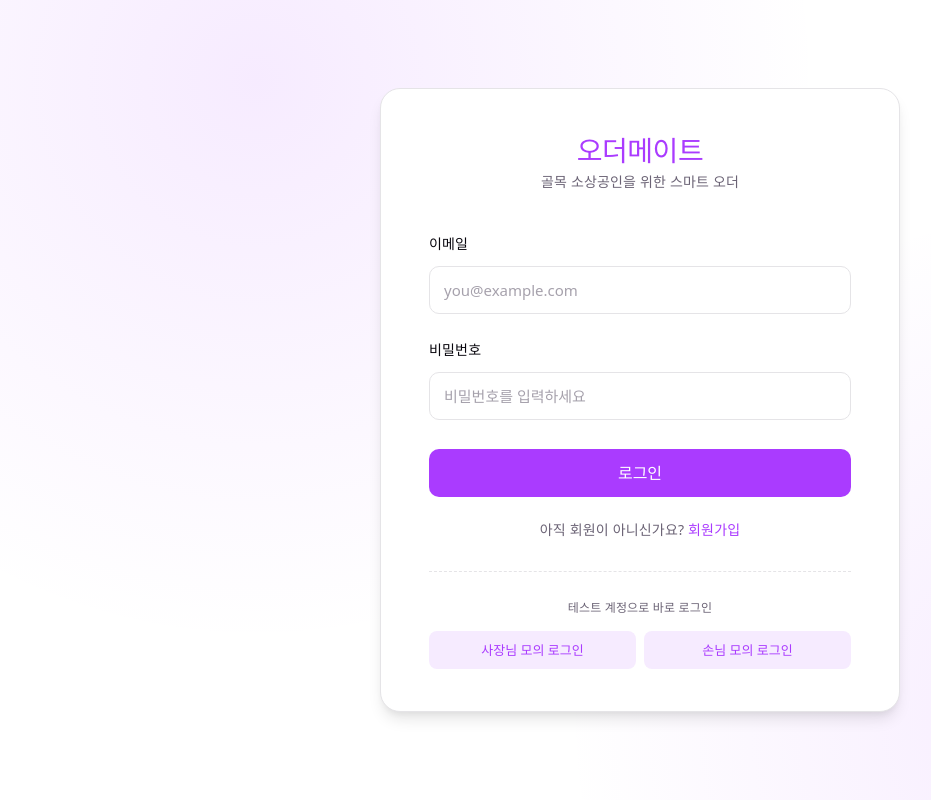
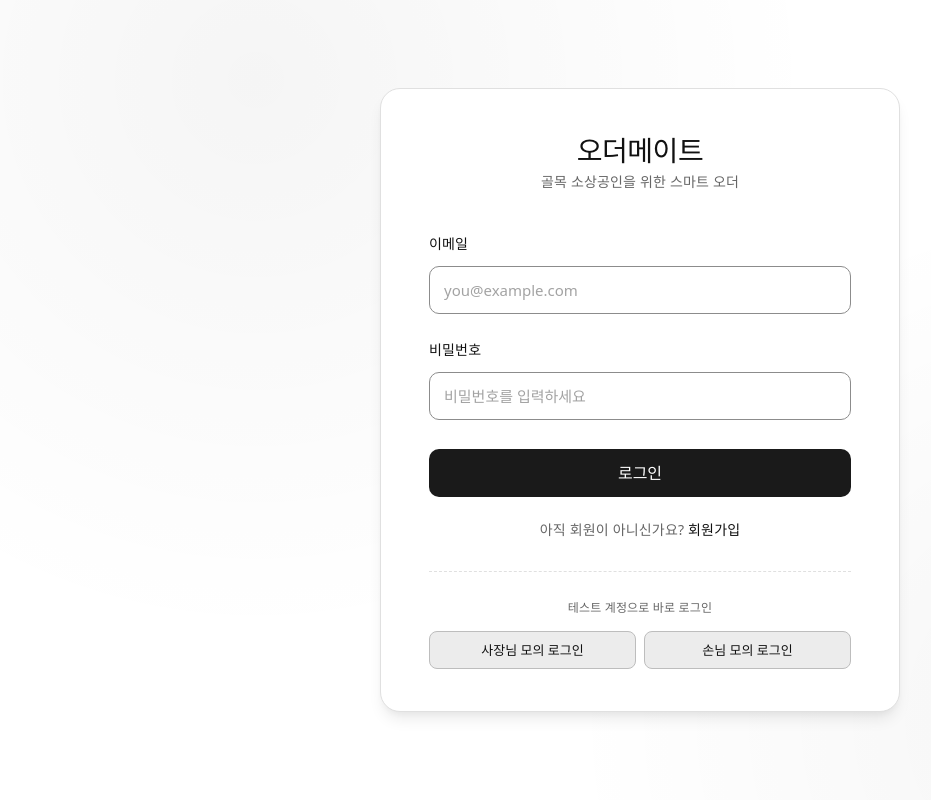
Before and after one commit to 2KdevMiniProject2/Rookies_MiniProject2, a React (Vite) app: page /login in a window 1280 px wide. Shown: the whole page, without its empty margins (0-931 px from the left). Built offline with nearby package versions, Linux system fonts and the light colour scheme.

Commit message:
로그인/회원가입 화면 수정

```diff
--- a/src/features/auth/AuthForm.module.css
+++ b/src/features/auth/AuthForm.module.css
@@ -1,28 +1,94 @@
 .page {
+  /*
+   * 흑백(무채색) 로컬 색상 변수 — 팀 공통 루트 변수(--accent 등)와 분리
+   * 라이트: 흰 배경 · 검정 텍스트 · 검정 버튼
+   * 다크 모드 블록은 아래에 주석으로 보관 중 → 현재는 OS 테마와 무관하게 항상 라이트로 고정
+   */
+  --auth-bg: #ffffff;
+  --auth-surface: #ffffff;
+  --auth-text: #111111;
+  --auth-text-muted: #666666;
+  --auth-border: #e0e0e0;
+  --auth-border-strong: #9e9e9e;
+  --auth-primary: #1a1a1a;
+  --auth-on-primary: #ffffff;
+  --auth-soft: rgba(0, 0, 0, 0.06);
+  --auth-glow: rgba(0, 0, 0, 0.04);
+  --auth-shadow:
+    rgba(0, 0, 0, 0.08) 0 10px 15px -3px, rgba(0, 0, 0, 0.04) 0 4px 6px -2px;
+  /* 입력칸 테두리 — 흰 배경 대비 약 3.4:1로 경계가 분명하게 보이는 회색, 포커스는 검정 */
+  --auth-input-border: #8c8c8c;
+  --auth-input-border-focus: #000000;
+  /* 모의 로그인 버튼 — 카드 배경과 구분되는 회색 면 + 얇은 테두리 */
+  --auth-mock-bg: #ececec;
+  --auth-mock-bg-hover: #e0e0e0;
+  --auth-mock-border: #bdbdbd;
+
   flex: 1;
   display: flex;
   align-items: center;
   justify-content: center;
   padding: 48px 16px;
   text-align: left;
+  /* 루트(:root)의 보라빛 회색 글자색이 상속되지 않도록 무채색으로 고정 */
+  color: var(--auth-text);
 
   /*
    * breakout: #root(최대 1126px) 박스를 벗어나 배경을 화면 전체 폭으로 (StoreListPage와 같은 방식)
    * border-box: 좌우 padding이 100vw에 더해지면 카드가 가운데에서 밀리므로 폭 안에 포함
-   * 마지막 var(--bg) 레이어는 #root의 좌우 테두리 선이 비치지 않도록 덮는 용도
+   * 마지막 var(--auth-bg) 레이어는 #root의 좌우 테두리 선이 비치지 않도록 덮는 용도
    */
   width: 100vw;
   margin-left: calc(-50vw + 50%);
   box-sizing: border-box;
   background:
-    radial-gradient(circle at 20% 10%, var(--accent-bg), transparent 45%),
-    radial-gradient(circle at 85% 90%, var(--accent-bg), transparent 40%),
-    var(--bg);
+    radial-gradient(circle at 20% 10%, var(--auth-glow), transparent 45%),
+    radial-gradient(circle at 85% 90%, var(--auth-glow), transparent 40%),
+    var(--auth-bg);
 }
 
-/* 100vw의 스크롤바 폭만큼 생기는 가로 넘침을 로그인/회원가입 화면이 떠 있는 동안에만 잘라냄 */
+/*
+ * [비활성] 다크 모드 — 다시 쓰려면 이 주석을 풀고, 아래 html 규칙의 `color-scheme: light`도 제거할 것
+ *
+ * @media (prefers-color-scheme: dark) {
+ *   .page {
+ *     --auth-bg: #111111;
+ *     --auth-surface: #1a1a1a;
+ *     --auth-text: #f2f2f2;
+ *     --auth-text-muted: #a0a0a0;
+ *     --auth-border: #333333;
+ *     --auth-border-strong: #777777;
+ *     --auth-primary: #e6e6e6;
+ *     --auth-on-primary: #111111;
+ *     --auth-soft: rgba(255, 255, 255, 0.08);
+ *     --auth-glow: rgba(255, 255, 255, 0.05);
+ *     --auth-shadow:
+ *       rgba(0, 0, 0, 0.5) 0 10px 15px -3px, rgba(0, 0, 0, 0.3) 0 4px 6px -2px;
+ *     --auth-input-border: #6e6e6e;
+ *     --auth-input-border-focus: #ffffff;
+ *     --auth-mock-bg: #262626;
+ *     --auth-mock-bg-hover: #303030;
+ *     --auth-mock-border: #4a4a4a;
+ *   }
+ * }
+ */
+
+/*
+ * 로그인/회원가입 화면이 떠 있는 동안에만 적용
+ * - overflow-x: 100vw의 스크롤바 폭만큼 생기는 가로 넘침을 잘라냄
+ * - color-scheme: 루트의 `light dark` 때문에 OS 다크 모드에서 스크롤바·입력칸 등
+ *   브라우저 기본 요소가 어둡게 그려지는 것을 막고 라이트로 고정
+ */
 :global(html):has(.page) {
   overflow-x: clip;
+  color-scheme: light;
+}
+
+/* 버튼·링크의 브라우저 기본 포커스 테두리(파란색) 대신 무채색 테두리 */
+.page button:focus-visible,
+.page a:focus-visible {
+  outline: 2px solid var(--auth-text);
+  outline-offset: 2px;
 }
 
 .card {
@@ -30,10 +96,10 @@
   max-width: 520px;
   padding: 48px 48px 42px;
   box-sizing: border-box;
-  background: var(--bg);
-  border: 1px solid var(--border);
+  background: var(--auth-surface);
+  border: 1px solid var(--auth-border);
   border-radius: 20px;
-  box-shadow: var(--shadow);
+  box-shadow: var(--auth-shadow);
 }
 
 .header {
@@ -52,13 +118,13 @@
   font-size: 28px;
   font-weight: 700;
   letter-spacing: -0.5px;
-  color: var(--accent);
+  color: var(--auth-text);
 }
 
 .subtitle {
   margin-top: 6px;
   font-size: 14px;
-  color: var(--text);
+  color: var(--auth-text-muted);
 }
 
 .form {
@@ -76,7 +142,7 @@
 .label {
   font-size: 14px;
   font-weight: 600;
-  color: var(--text-h);
+  color: var(--auth-text);
 }
 
 .input {
@@ -84,22 +150,25 @@
   padding: 0 14px;
   font: inherit;
   font-size: 15px;
-  color: var(--text-h);
-  background: var(--bg);
-  border: 1px solid var(--border);
+  color: var(--auth-text);
+  background: var(--auth-surface);
+  border: 1px solid var(--auth-input-border);
   border-radius: 10px;
   outline: none;
   transition: border-color 0.15s, box-shadow 0.15s;
 }
 
 .input::placeholder {
-  color: var(--text);
+  color: var(--auth-text-muted);
   opacity: 0.6;
 }
 
+/* 포커스: 검정 테두리 + 안쪽 1px 그림자로 2px처럼 두껍게 (레이아웃 흔들림 없이) + 바깥 옅은 링 */
 .input:focus {
-  border-color: var(--accent);
-  box-shadow: 0 0 0 3px var(--accent-bg);
+  border-color: var(--auth-input-border-focus);
+  box-shadow:
+    0 0 0 1px var(--auth-input-border-focus),
+    0 0 0 4px var(--auth-soft);
 }
 
 .input:disabled {
@@ -132,8 +201,8 @@
   font: inherit;
   font-size: 16px;
   font-weight: 600;
-  color: #fff;
-  background: var(--accent);
+  color: var(--auth-on-primary);
+  background: var(--auth-primary);
   border: none;
   border-radius: 10px;
   cursor: pointer;
@@ -157,12 +226,12 @@
   margin-top: 20px;
   font-size: 14px;
   text-align: center;
-  color: var(--text);
+  color: var(--auth-text-muted);
 }
 
 .signupLink {
   font-weight: 600;
-  color: var(--accent);
+  color: var(--auth-text);
   text-decoration: none;
 }
 
@@ -173,13 +242,13 @@
 .mock {
   margin-top: 28px;
   padding-top: 20px;
-  border-top: 1px dashed var(--border);
+  border-top: 1px dashed var(--auth-border);
   text-align: center;
 }
 
 .mockLabel {
   font-size: 12px;
-  color: var(--text);
+  color: var(--auth-text-muted);
 }
 
 .mockButtons {
@@ -193,16 +262,17 @@
   height: 38px;
   font: inherit;
   font-size: 13px;
-  color: var(--accent);
-  background: var(--accent-bg);
-  border: 1px solid transparent;
+  color: var(--auth-text);
+  background: var(--auth-mock-bg);
+  border: 1px solid var(--auth-mock-border);
   border-radius: 8px;
   cursor: pointer;
-  transition: border-color 0.15s;
+  transition: border-color 0.15s, background-color 0.15s;
 }
 
 .mockButton:hover {
-  border-color: var(--accent-border);
+  background: var(--auth-mock-bg-hover);
+  border-color: var(--auth-input-border);
 }
 
 /* ---------- 회원가입: 역할 선택 ---------- */
@@ -222,14 +292,14 @@
   flex-direction: column;
   gap: 2px;
   padding: 14px;
-  border: 1px solid var(--border);
+  border: 1px solid var(--auth-border);
   border-radius: 12px;
   cursor: pointer;
   transition: border-color 0.15s, background 0.15s, box-shadow 0.15s;
 }
 
 .roleOption:hover {
-  border-color: var(--accent-border);
+  border-color: var(--auth-border-strong);
 }
 
 .roleOption input {
@@ -239,26 +309,26 @@
 }
 
 .roleOption:has(input:checked) {
-  border-color: var(--accent);
-  background: var(--accent-bg);
+  border-color: var(--auth-primary);
+  background: var(--auth-soft);
 }
 
 .roleOption:has(input:focus-visible) {
-  box-shadow: 0 0 0 3px var(--accent-bg);
+  box-shadow: 0 0 0 3px var(--auth-soft);
 }
 
 .roleTitle {
   font-size: 15px;
   font-weight: 600;
-  color: var(--text-h);
+  color: var(--auth-text);
 }
 
 .roleDesc {
   font-size: 12px;
-  color: var(--text);
+  color: var(--auth-text-muted);
 }
 
 .hint {
   font-size: 12px;
-  color: var(--text);
+  color: var(--auth-text-muted);
 }
```
Also changed, not shown: src/features/auth/README.md.
